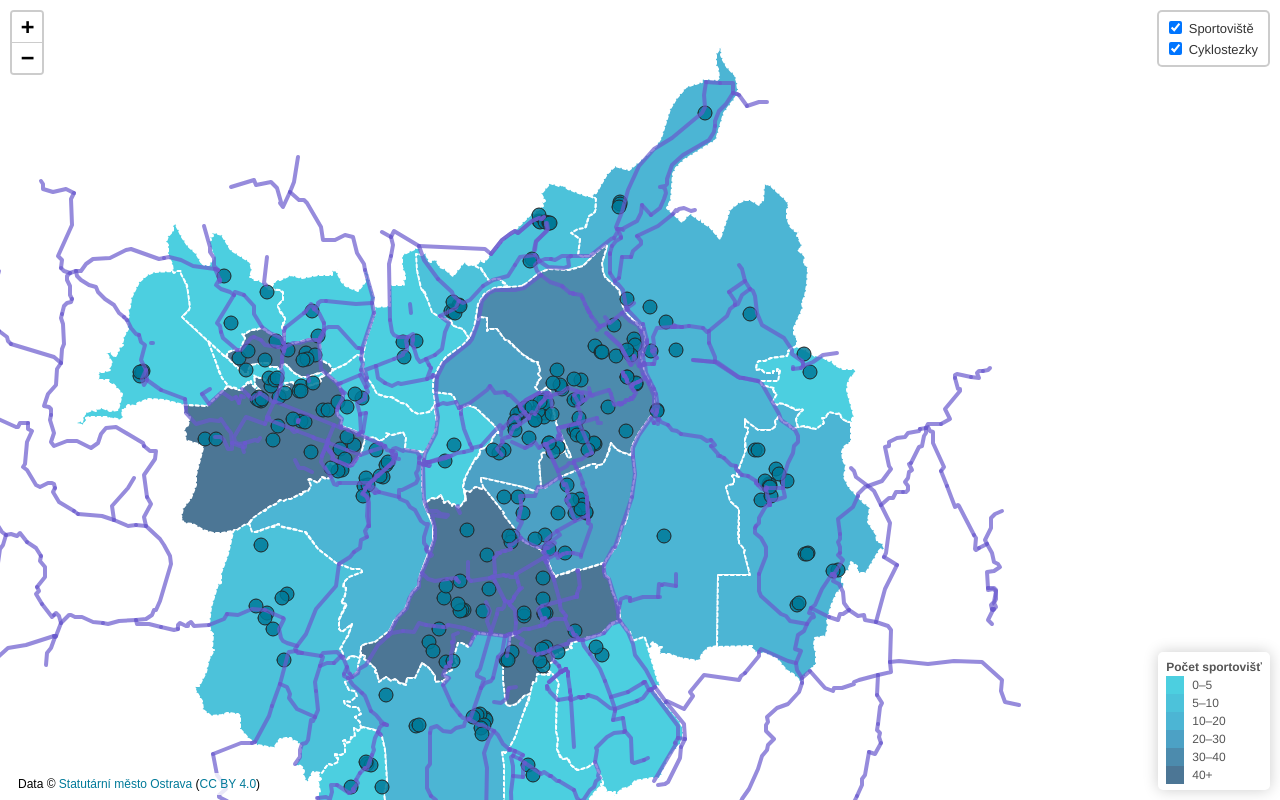
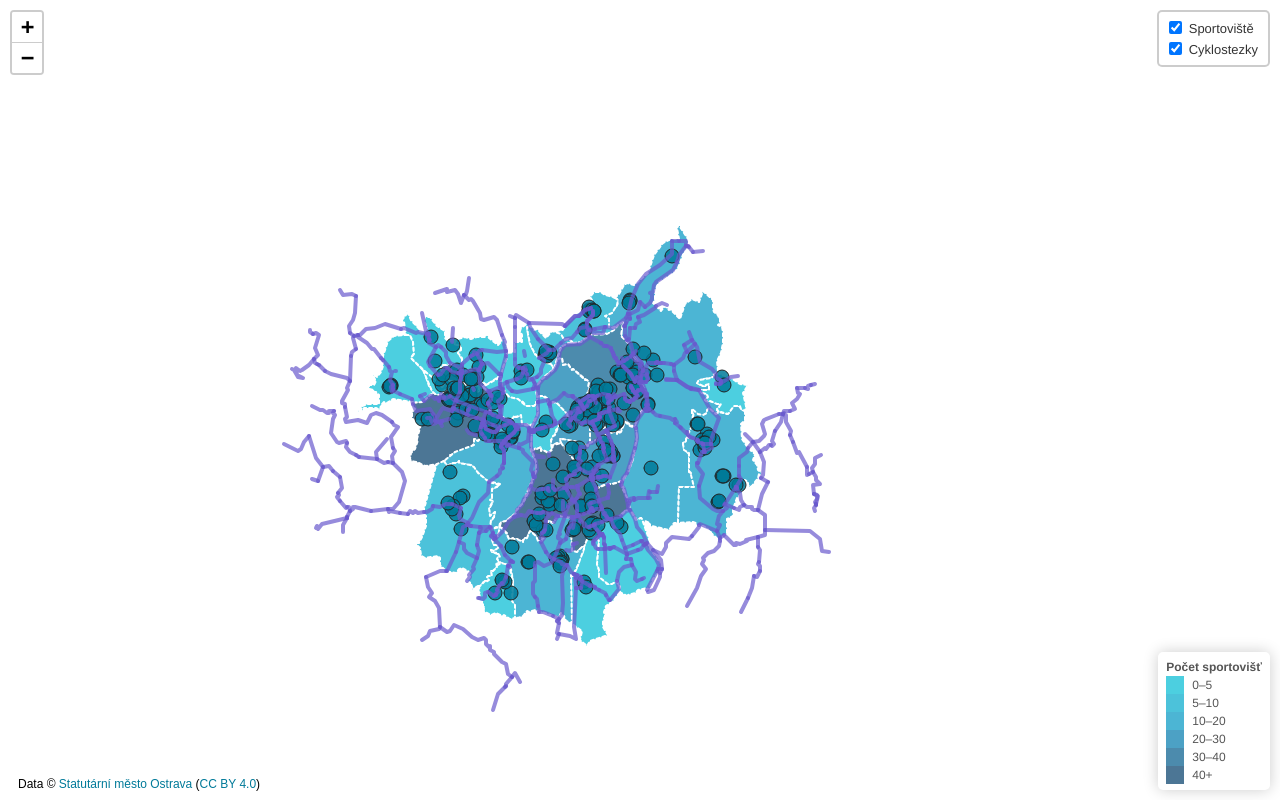
Before and after one commit to simonovacek/simonovacek.github.io, a plain HTML site: page index.html in a window 1280 px wide. Drawn offline with nearby package versions, Linux system fonts and the light colour scheme.

Commit message:
index.html

```diff
--- a/index.html
+++ b/index.html
@@ -75,7 +75,7 @@
     /* ===== Mapa ===== */
     const map = L.map('map', {
       center: [49.835, 18.292],
-      zoom: 12,
+      zoom: 11,
       zoomControl: true,
       scrollWheelZoom: 'mouse',
       attributionControl: false
```
